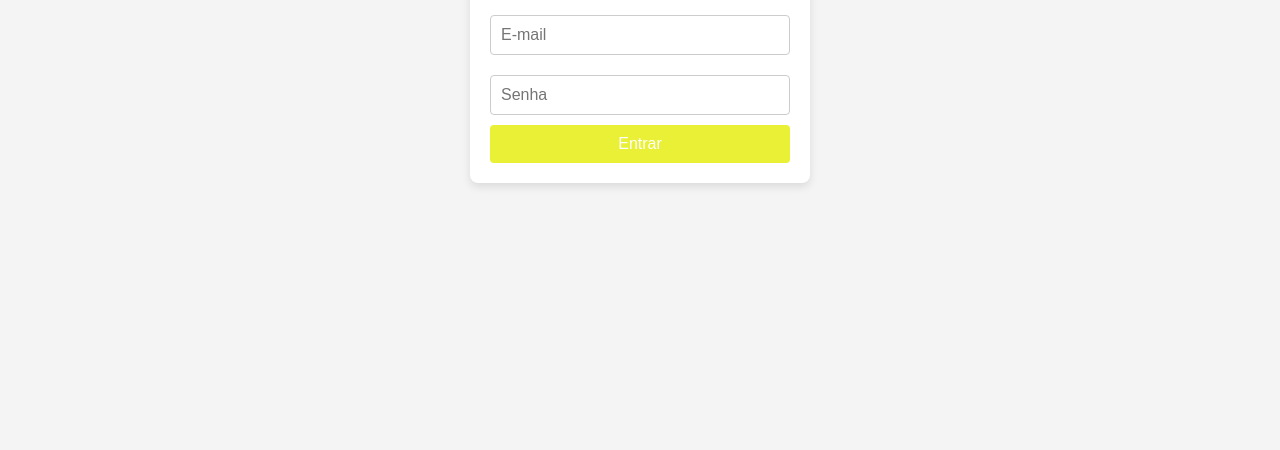
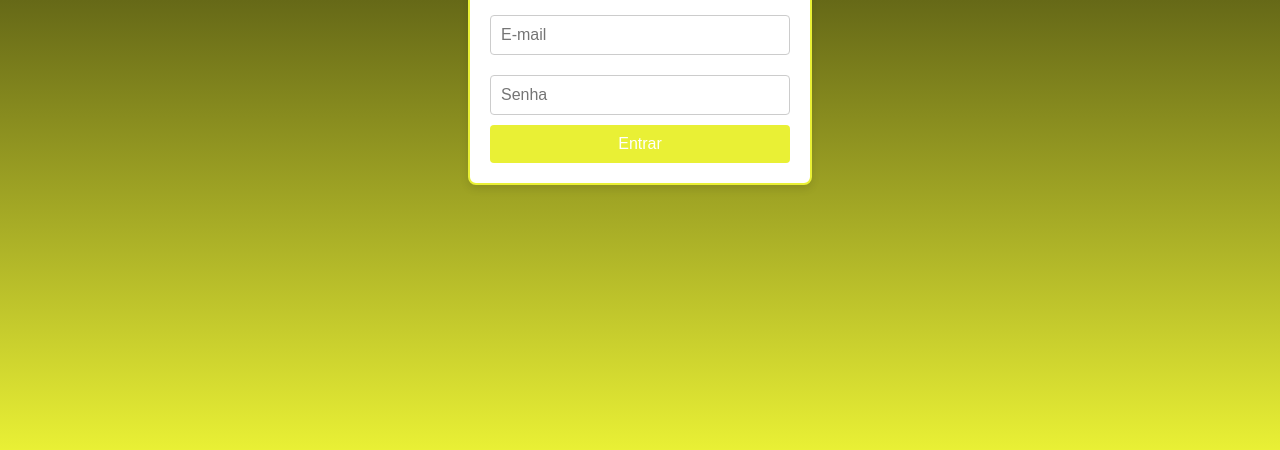
Before and after one commit to WendellMat/login-page, a plain HTML site: page index.html in a window 1280 px wide. Shown: the part 350-800 px from the top of the page. Drawn offline with Linux system fonts and the light colour scheme.

Commit message:
update background

```diff
--- a/styles/style.css
+++ b/styles/style.css
@@ -1,7 +1,7 @@
 /* Estilos gerais da página */
 body {
     font-family: Arial, sans-serif;
-    background-color: #f4f4f4;
+    background: linear-gradient(to bottom, #000000, #e9f035);
     display: flex;
     justify-content: center;
     align-items: center;
@@ -15,6 +15,7 @@ body {
     padding: 20px;
     border-radius: 8px;
     box-shadow: 0 4px 8px rgba(0, 0, 0, 0.1);
+    border: 2px solid #e9f035;
     width: 300px;
     text-align: center;
 }
```
